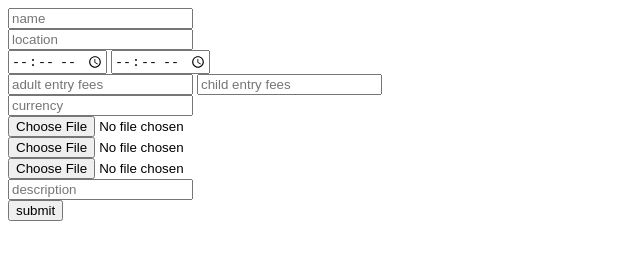
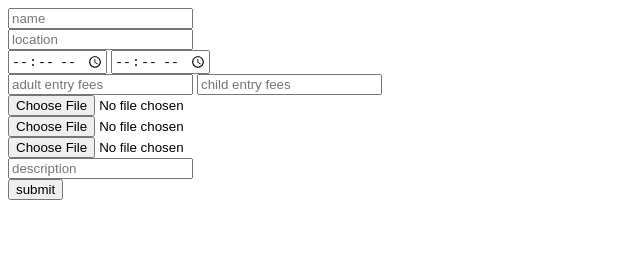
Before and after one commit to Ritikarajwar/front, a plain HTML site: page index.html in a window 1280 px wide. Shown: the whole page, without its empty margins (0-640 px from the left). Drawn offline with Linux system fonts and the light colour scheme.

Commit message:
Update index.html

```diff
--- a/index.html
+++ b/index.html
@@ -16,8 +16,8 @@
         <br>
         <input type="number" name="adultfees" placeholder="adult entry fees" id="adultfees">
         <input type="number" name="childfees" placeholder="child entry fees" id="childfees">
-        <br>
-        <input type="text" name="currency" placeholder="currency" id="currency">
+<!--         <br> -->
+<!--         <input type="text" name="currency" placeholder="currency" id="currency"> -->
         <br>
         <input type="file" name="image1" id="image1">
         <br>
```
